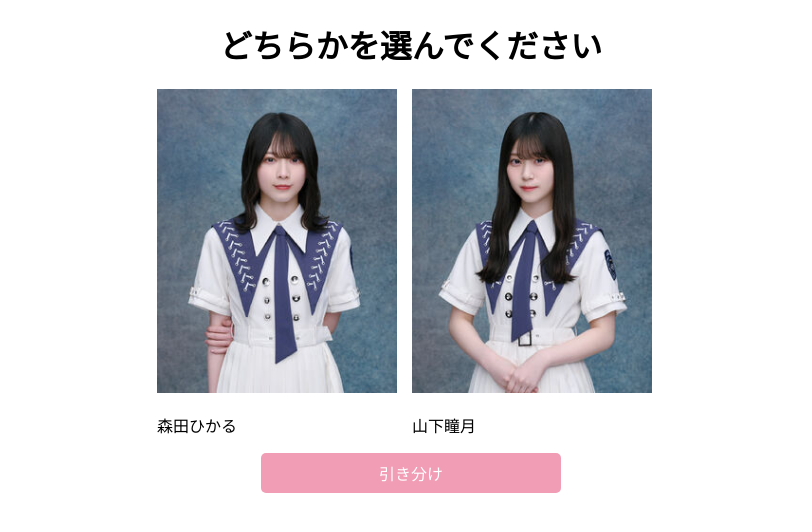
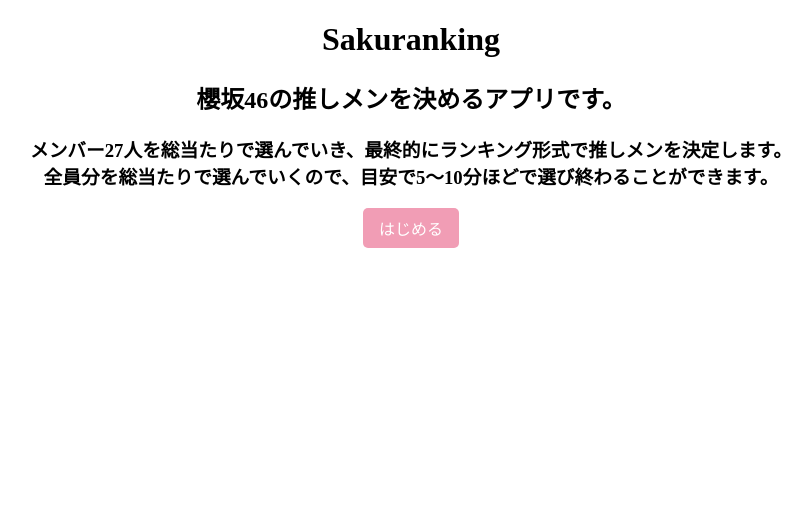
Before and after one commit to masashikuwahara/sakuranking, a Vue app: page / in a window 1280 px wide. Shown: the top 532 px of the page, without its empty margins (229-1041 px from the left). Built offline with nearby package versions, Linux system fonts and the light colour scheme.

Commit message:
ルーティング実装

```diff
--- a/package.json
+++ b/package.json
@@ -9,7 +9,8 @@
     "preview": "vite preview"
   },
   "dependencies": {
-    "vue": "^3.4.21"
+    "vue": "^3.4.21",
+    "vue-router": "^4.3.2"
   },
   "devDependencies": {
     "@vitejs/plugin-vue": "^5.0.4",
--- a/src/App.vue
+++ b/src/App.vue
@@ -1,15 +1,12 @@
 <template>
   <div id="app">
-    <Ranking />
+    <router-view />
   </div>
 </template>
 
 <script>
-import Ranking from './views/Ranking.vue';
 
 export default {
-  components: {
-    Ranking
-  }
+  name: 'App'
 }
 </script>
--- a/src/data.js
+++ b/src/data.js
@@ -26,5 +26,4 @@
   { id: 25, name: '向井 純葉', image: new URL('./assets/itoha.jpg', import.meta.url).href },
   { id: 26, name: '村井 優', image: new URL('./assets/yuu.jpg', import.meta.url).href },
   { id: 27, name: '村山 美羽', image: new URL('./assets/mio.jpg', import.meta.url).href }
-  // 他のアイテムを追加
 ];
--- /dev/null
+++ b/src/router/index.js
@@ -0,0 +1,23 @@
+import { createRouter,createWebHistory } from 'vue-router'
+import Home from '../views/Home.vue'
+import Ranking from '../views/Ranking.vue'
+
+const routes = [
+  {
+    path: '/',
+    name: 'Home',
+    component: Home
+  },
+  {
+    path: '/ranking',
+    name: 'Ranking',
+    component: Ranking
+  }
+];
+
+const router = createRouter({
+  history: createWebHistory(),
+  routes
+});
+
+export default router;
--- /dev/null
+++ b/src/views/Home.vue
@@ -0,0 +1,27 @@
+<template>
+  <h1>Sakuranking</h1>
+  <div class="explan">
+    <h2>櫻坂46の推しメンを決めるアプリです。</h2>
+    <h3>メンバー27人を総当たりで選んでいき、最終的にランキング形式で推しメンを決定します。<br>
+    全員分を総当たりで選んでいくので、目安で5～10分ほどで選び終わることができます。</h3>
+    <button><router-link class="routerLink" to="/ranking">はじめる</router-link></button>
+    <router-view/>
+  </div>
+</template>
+
+<script>
+export default {
+  name: 'Home'
+};
+</script>
+
+<style>
+.explan {
+  text-align: center;
+}
+
+.routerLink{
+     text-decoration: none;
+     color: #fff;
+ }
+</style>
```
Also changed, not shown: src/main.js (+6 -3 lines), 1 other file (tests, documents, lock files or other folders).
